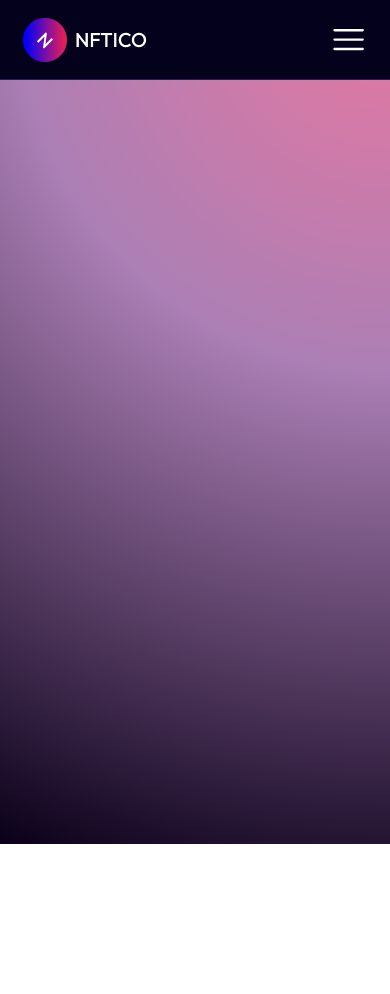
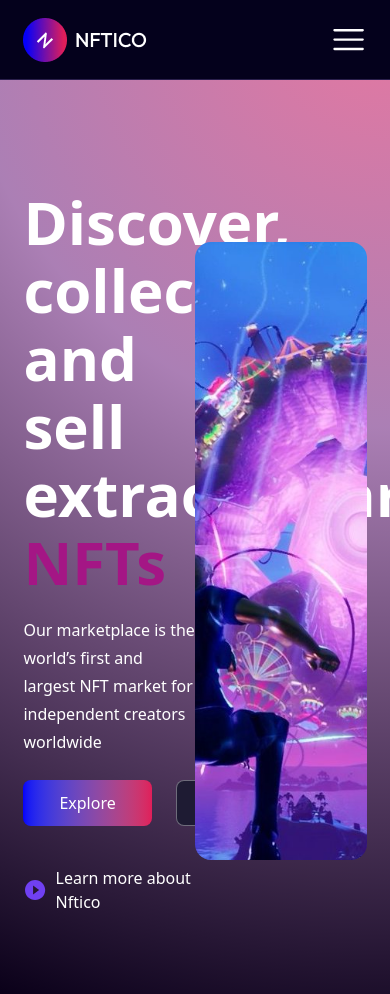
Before and after one commit to saman-tofighian/nft, a Next.js app: page / in a window 390 px wide. Before the commit the page ends 844 px from the top, so only its background shows below. Built offline with nearby package versions, Linux system fonts and the light colour scheme.

Commit message:
responsive header & create Motto

```diff
--- a/Components/Header/Header.jsx
+++ b/Components/Header/Header.jsx
@@ -7,10 +7,6 @@ import { TiDeleteOutline } from 'react-icons/ti';
 
 export default function Header() {
   const [openMenu, seOpenMenu] = useState(false);
-  const MenuBtnOpen = () => {
-    document.getElementById('Menu').classList.remove('translate-x-[-500px]');
-    document.getElementById('Menu').classList.add('translate-x-0');
-  };
   return (
     <>
       <header className='bg-[#04011C] border-[#2A1F4C] border-b w-full h-20'>
@@ -40,7 +36,7 @@ export default function Header() {
           <div className='lg:hidden flex justify-end col-span-6'>
             <span>
               <RxHamburgerMenu
-                onClick={openMenu}
+                onClick={() => seOpenMenu(!openMenu)}
                 size='2.2rem'
                 color='white'
                 className='cursor-pointer'
@@ -70,12 +66,14 @@ export default function Header() {
 
       {/* mobile Menu */}
       <div
-        id='Menu'
-        className='lg:hidden left-0 fixed bg-[#04011C] border-[#2A1F4C] border-b w-[40vw] h-[100vh] translate-x-[-500px] duration-500 ease-initial'
+        className={`lg:hidden left-0 fixed bg-[#04011C] border-[#2A1F4C] border-b w-[40vw] h-[100vh]  duration-500 ease-initial ${
+          openMenu ? 'translate-x-0' : 'translate-x-[-500px]'
+        }`}
       >
         <div className='w-full h-full'>
           <span className='flex justify-end my-7 px-4 w-full'>
             <TiDeleteOutline
+              onClick={() => seOpenMenu(!openMenu)}
               size='2.8rem'
               color='#D71D61'
               className='cursor-pointer'
--- /dev/null
+++ b/Components/Motto/Motto.jsx
@@ -0,0 +1,44 @@
+import Image from 'next/image';
+import { MdPlayCircleFilled } from 'react-icons/md';
+
+export default function Motto() {
+  return (
+    <section className='mt-7 py-20 w-full'>
+      <div className='items-center grid grid-cols-12 px-[6%] w-full'>
+        <div className='col-span-6'>
+          <h1 className='font-bold text-white text-6xl leading-17'>
+            Discover, collect, and sell extraordinary{' '}
+            <span className='text-[#A41685]'>NFTs</span>
+          </h1>
+          <p className='mt-5 xl:w-2/3 text-white leading-7'>
+            Our marketplace is the world’s first and largest NFT market for
+            independent creators worldwide{' '}
+          </p>
+          <div className='flex gap-x-6 mt-6 w-full'>
+            <button className='bg-gradient-to-r from-[#0500FA] to-[#E01E5A] px-9 py-2.5 rounded-[8px] text-white cursor-pointer'>
+              Explore
+            </button>
+            <button className='bg-[#1E1B33] px-9 py-2.5 border border-[#E7E7E766] rounded-[8px] text-white cursor-pointer'>
+              Create
+            </button>
+          </div>
+          <div className='flex mt-10 w-full'>
+            <span className='flex justify-center items-center gap-x-2 text-white'>
+              <MdPlayCircleFilled color='#7040F2' size='2rem' />
+              Learn more about Nftico
+            </span>
+          </div>
+        </div>
+        <figure className='flex justify-center col-span-6'>
+          <Image
+            className='rounded-2xl h-[618px] object-cover'
+            src='/img/Motto.jpg'
+            width={466}
+            height={618}
+            alt='MottoImage'
+          />
+        </figure>
+      </div>
+    </section>
+  );
+}
--- a/pages/index.jsx
+++ b/pages/index.jsx
@@ -1,9 +1,11 @@
 import Header from '@/Components/Header/Header';
+import Motto from '@/Components/Motto/Motto';
 
 export default function Home() {
   return (
     <main className='w-full overflow-x-hidden'>
       <Header />
+      <Motto />
     </main>
   );
 }
```
Also changed, not shown: public/img/Motto.jpg (added).
